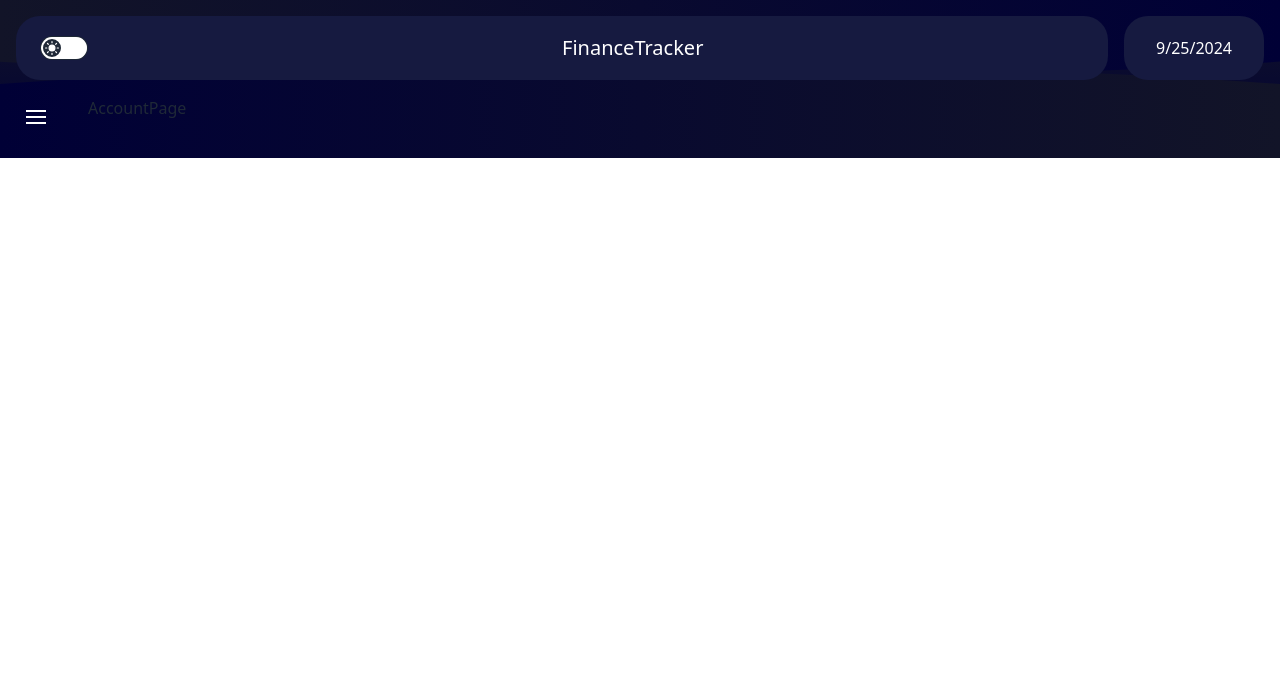
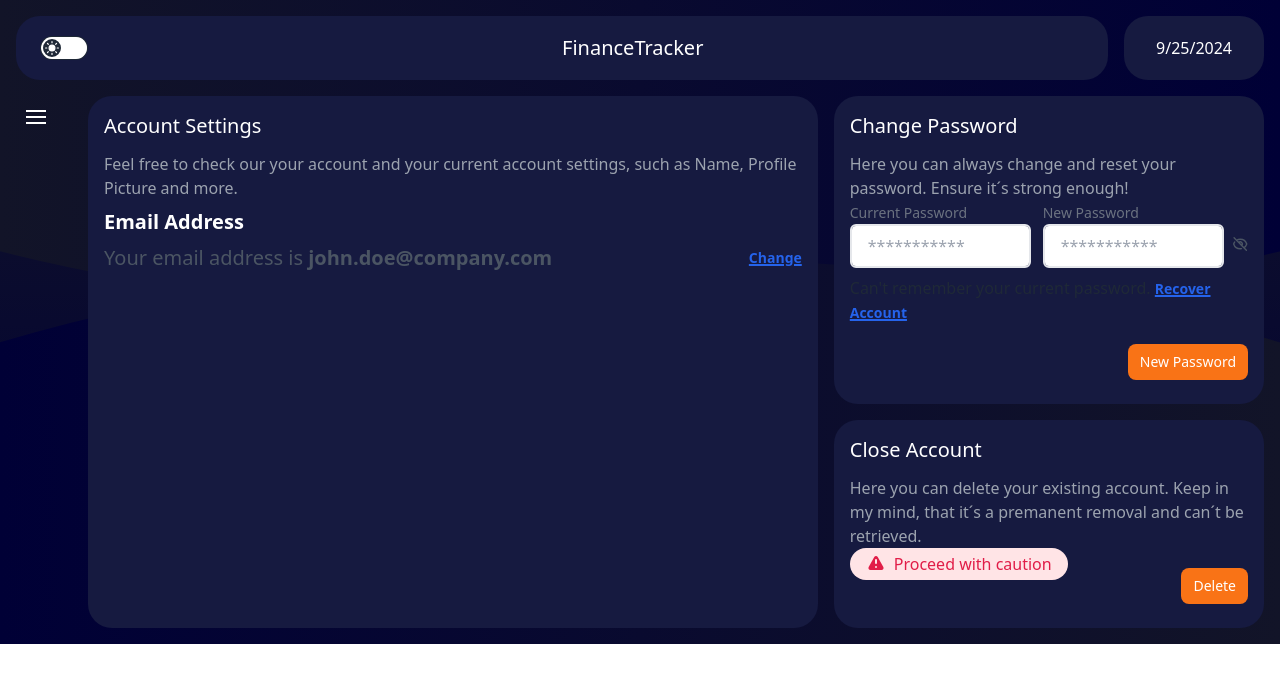
Before and after one commit to Sara-AM91/finance-tracker-frontend, a React (Vite) app: page /account in a window 1280 px wide. Shown: the top 682 px of the page. Built offline with nearby package versions, Linux system fonts and the light colour scheme; what chartjs-plugin-datalabels would draw is missing.

Commit message:
added elements in account page

```diff
--- a/src/components/Sidebar.jsx
+++ b/src/components/Sidebar.jsx
@@ -51,7 +51,10 @@ const Sidebar = () => {
         <div className="py-4">
           <ul className="space-y-4 pt-4">
             <li>
-              <Link className="flex gap-2 items-center hover:bg-gradient-to-r from-purple-600 to-indigo-900 pl-4 py-2">
+              <Link
+                to="/account"
+                className="flex gap-2 items-center hover:bg-gradient-to-r from-purple-600 to-indigo-900 pl-4 py-2"
+              >
                 <img
                   src="https://static.vecteezy.com/system/resources/previews/005/544/718/non_2x/profile-icon-design-free-vector.jpg"
                   className="h-10 w-10 rounded-full"
--- a/src/pages/AccountPage.jsx
+++ b/src/pages/AccountPage.jsx
@@ -1,5 +1,114 @@
 const AccountPage = () => {
-  return <div>AccountPage</div>;
+  return (
+    <div className="flex flex-col w-full gap-4 lg:flex-row">
+      <div className="bg-[#161A40] p-4 rounded-3xl text-xl text-white flex-grow">
+        <h2 className="text-xl text-white">Account Settings</h2>
+        <p className="text-left text-base text-gray-400 mt-3">
+          Feel free to check our your account and your current account settings,
+          such as Name, Profile Picture and more.
+        </p>
+
+        <div class="overflow-hidden ">
+          <p class="py-2 text-xl font-semibold">Email Address</p>
+          <div class="flex flex-col sm:flex-row sm:items-center sm:justify-between">
+            <p class="text-gray-600">
+              Your email address is <strong>john.doe@company.com</strong>
+            </p>
+            <button class="inline-flex text-sm font-semibold text-blue-600 underline decoration-2">
+              Change
+            </button>
+          </div>
+        </div>
+      </div>
+
+      <div className=" flex flex-col sm:flex-row lg:flex-col gap-4">
+        <div className="bg-[#161A40] p-4 rounded-3xl max-w-[32rem]">
+          <h2 className="text-xl text-white">Change Password</h2>
+          <p className="text-left text-base text-gray-400 mt-3">
+            Here you can always change and reset your password. Ensure it´s
+            strong enough!
+          </p>
+          <div class="flex items-center">
+            <div class="flex flex-col space-y-2 sm:flex-row sm:space-y-0 sm:space-x-3">
+              <label for="login-password">
+                <span class="text-sm text-gray-500">Current Password</span>
+                <div class="relative flex overflow-hidden rounded-md border-2 transition focus-within:border-blue-600">
+                  <input
+                    type="password"
+                    id="login-password"
+                    class="w-full flex-shrink appearance-none border-gray-300 bg-white py-2 px-4 text-base text-gray-700 placeholder-gray-400 focus:outline-none"
+                    placeholder="***********"
+                  />
+                </div>
+              </label>
+              <label for="login-password">
+                <span class="text-sm text-gray-500">New Password</span>
+                <div class="relative flex overflow-hidden rounded-md border-2 transition focus-within:border-blue-600">
+                  <input
+                    type="password"
+                    id="login-password"
+                    class="w-full flex-shrink appearance-none border-gray-300 bg-white py-2 px-4 text-base text-gray-700 placeholder-gray-400 focus:outline-none"
+                    placeholder="***********"
+                  />
+                </div>
+              </label>
+            </div>
+            <svg
+              xmlns="http://www.w3.org/2000/svg"
+              class="mt-5 ml-2 h-6 w-6 cursor-pointer text-sm font-semibold text-gray-600 underline decoration-2"
+              fill="none"
+              viewBox="0 0 24 24"
+              stroke="currentColor"
+              stroke-width="2"
+            >
+              <path
+                stroke-linecap="round"
+                stroke-linejoin="round"
+                d="M13.875 18.825A10.05 10.05 0 0112 19c-4.478 0-8.268-2.943-9.543-7a9.97 9.97 0 011.563-3.029m5.858.908a3 3 0 114.243 4.243M9.878 9.878l4.242 4.242M9.88 9.88l-3.29-3.29m7.532 7.532l3.29 3.29M3 3l3.59 3.59m0 0A9.953 9.953 0 0112 5c4.478 0 8.268 2.943 9.543 7a10.025 10.025 0 01-4.132 5.411m0 0L21 21"
+              />
+            </svg>
+          </div>
+          <p class="mt-2">
+            Can't remember your current password.{" "}
+            <a
+              class="text-sm font-semibold text-blue-600 underline decoration-2"
+              href="#"
+            >
+              Recover Account
+            </a>
+          </p>
+          <button className=" mt-5 mb-2 float-end text-white text-sm py-2 px-3 bg-orange-500 rounded-lg ">
+            New Password
+          </button>
+        </div>
+        <div className="bg-[#161A40] p-4 rounded-3xl max-w-[32rem]">
+          <h2 className="text-xl text-white">Close Account</h2>
+          <p className="text-left text-base text-gray-400 mt-3">
+            Here you can delete your existing account. Keep in my mind, that
+            it´s a premanent removal and can´t be retrieved.
+          </p>
+          <button className=" mt-5 mb-2 float-end text-white text-sm py-2 px-3 bg-orange-500 rounded-lg ">
+            Delete
+          </button>
+          <p class="inline-flex items-center rounded-full bg-rose-100 px-4 py-1 text-rose-600">
+            <svg
+              xmlns="http://www.w3.org/2000/svg"
+              class="mr-2 h-5 w-5"
+              viewBox="0 0 20 20"
+              fill="currentColor"
+            >
+              <path
+                fill-rule="evenodd"
+                d="M8.257 3.099c.765-1.36 2.722-1.36 3.486 0l5.58 9.92c.75 1.334-.213 2.98-1.742 2.98H4.42c-1.53 0-2.493-1.646-1.743-2.98l5.58-9.92zM11 13a1 1 0 11-2 0 1 1 0 012 0zm-1-8a1 1 0 00-1 1v3a1 1 0 002 0V6a1 1 0 00-1-1z"
+                clip-rule="evenodd"
+              />
+            </svg>
+            Proceed with caution
+          </p>
+        </div>
+      </div>
+    </div>
+  );
 };
 
 export default AccountPage;
```
